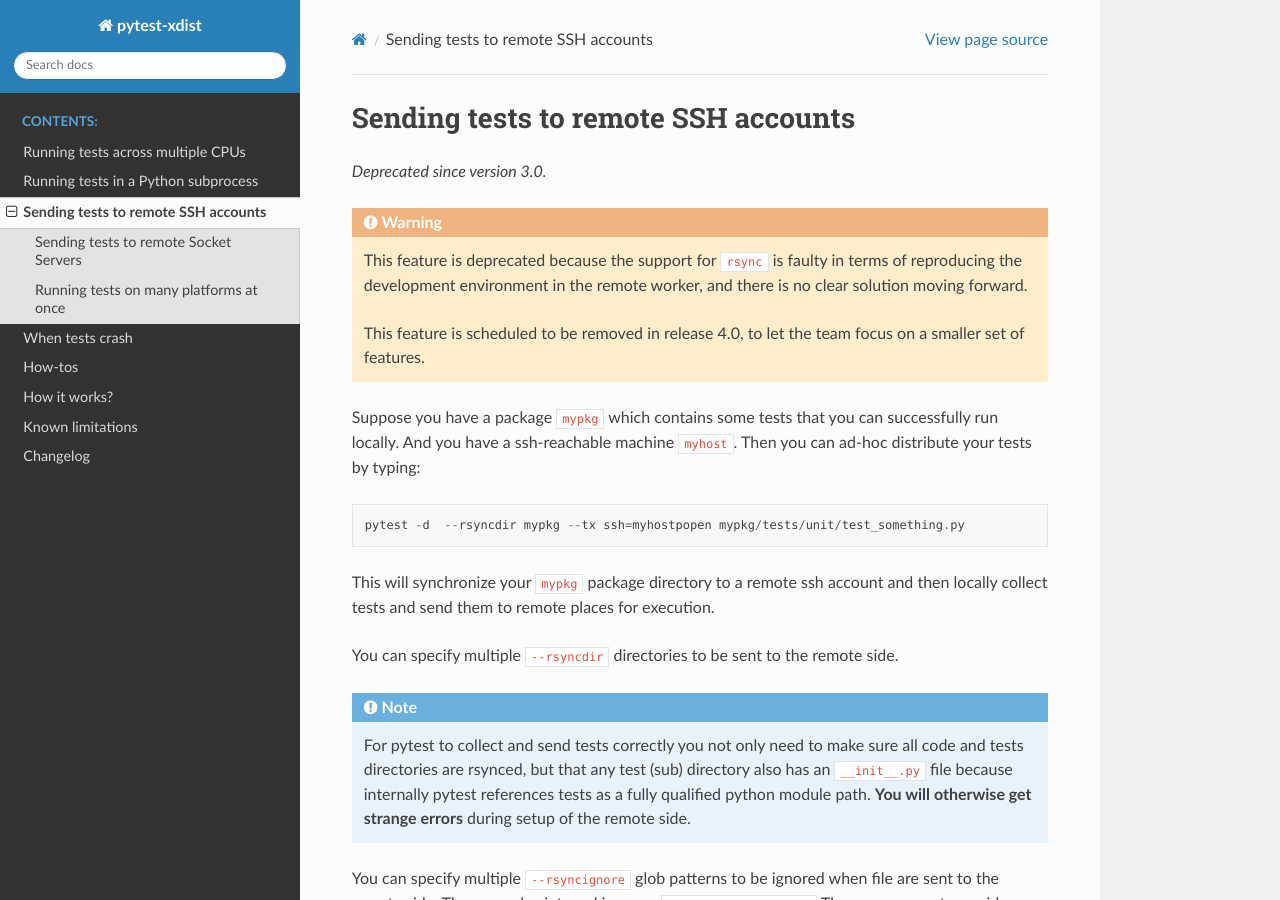
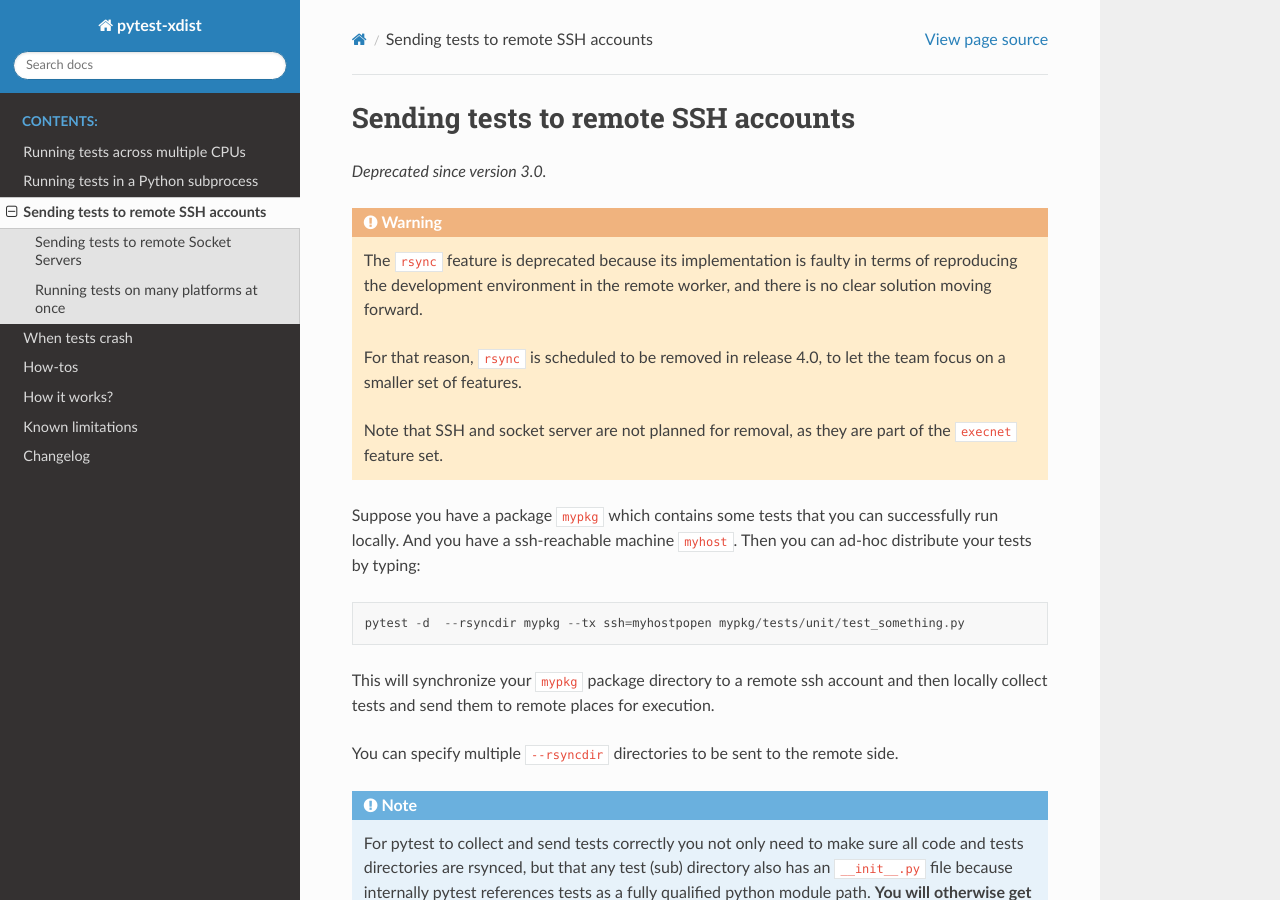
Before and after one commit to pytest-dev/pytest-xdist, a Sphinx documentation site: the page built from docs/remote.rst, in a window 1280 px wide and 900 px high. Built offline with Sphinx 7.4.7 and the Read the Docs theme 2.0.0, drawn with Linux system fonts in a browser that asks for light colours.

Commit message:
Docs: clarify that only rsync support is deprecated (#927)
Related to #839

```diff
--- a/docs/remote.rst
+++ b/docs/remote.rst
@@ -9,12 +9,15 @@
 
 .. warning::
 
-    This feature is deprecated because the support for ``rsync`` is faulty
+    The ``rsync`` feature is deprecated because its implementation is faulty
     in terms of reproducing the development environment in the remote
     worker, and there is no clear solution moving forward.
 
-    This feature is scheduled to be removed in release 4.0, to let the team
+    For that reason, ``rsync`` is scheduled to be removed in release 4.0, to let the team
     focus on a smaller set of features.
+
+    Note that SSH and socket server are not planned for removal, as they are part
+    of the ``execnet`` feature set.
 
 Suppose you have a package ``mypkg`` which contains some
 tests that you can successfully run locally. And you
```
